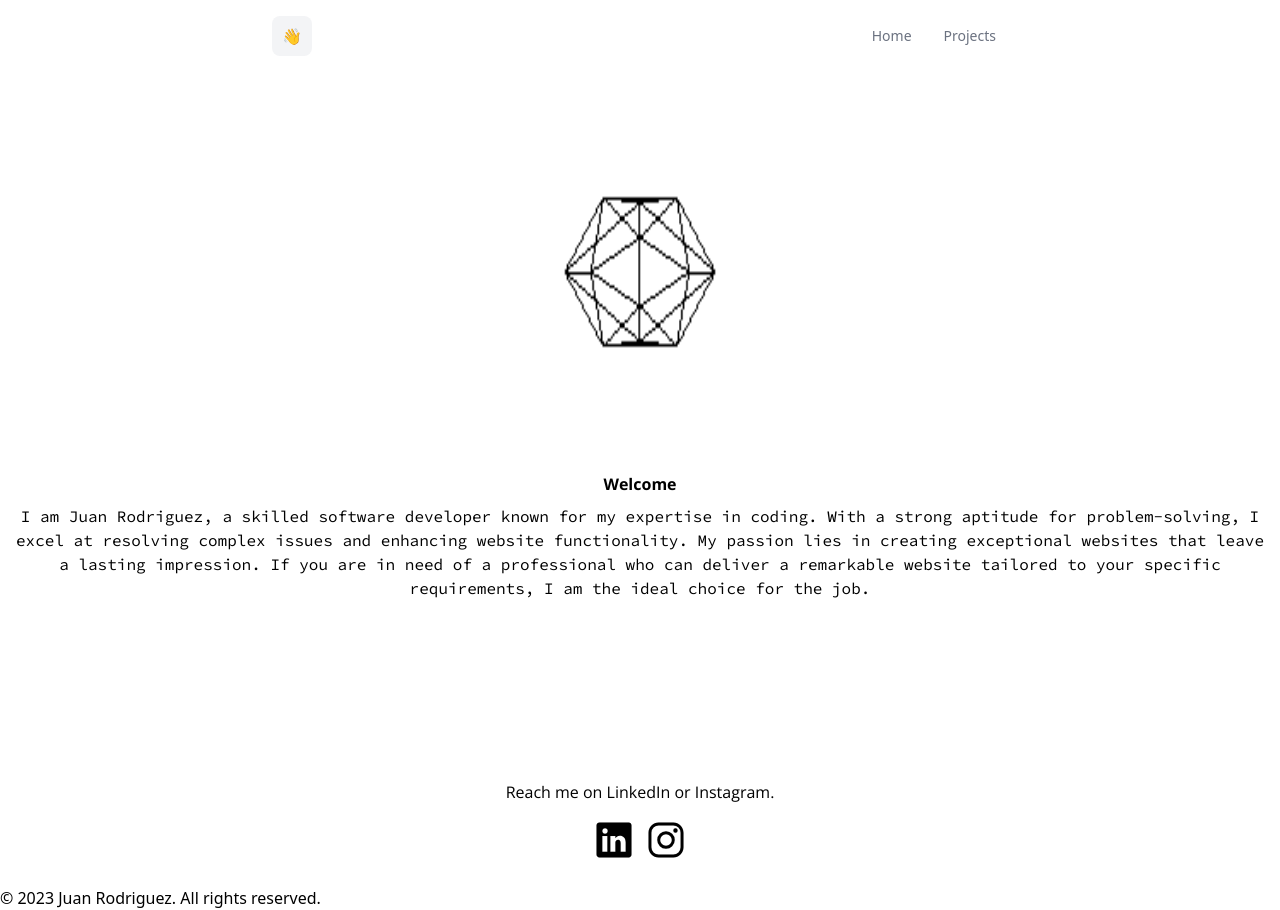
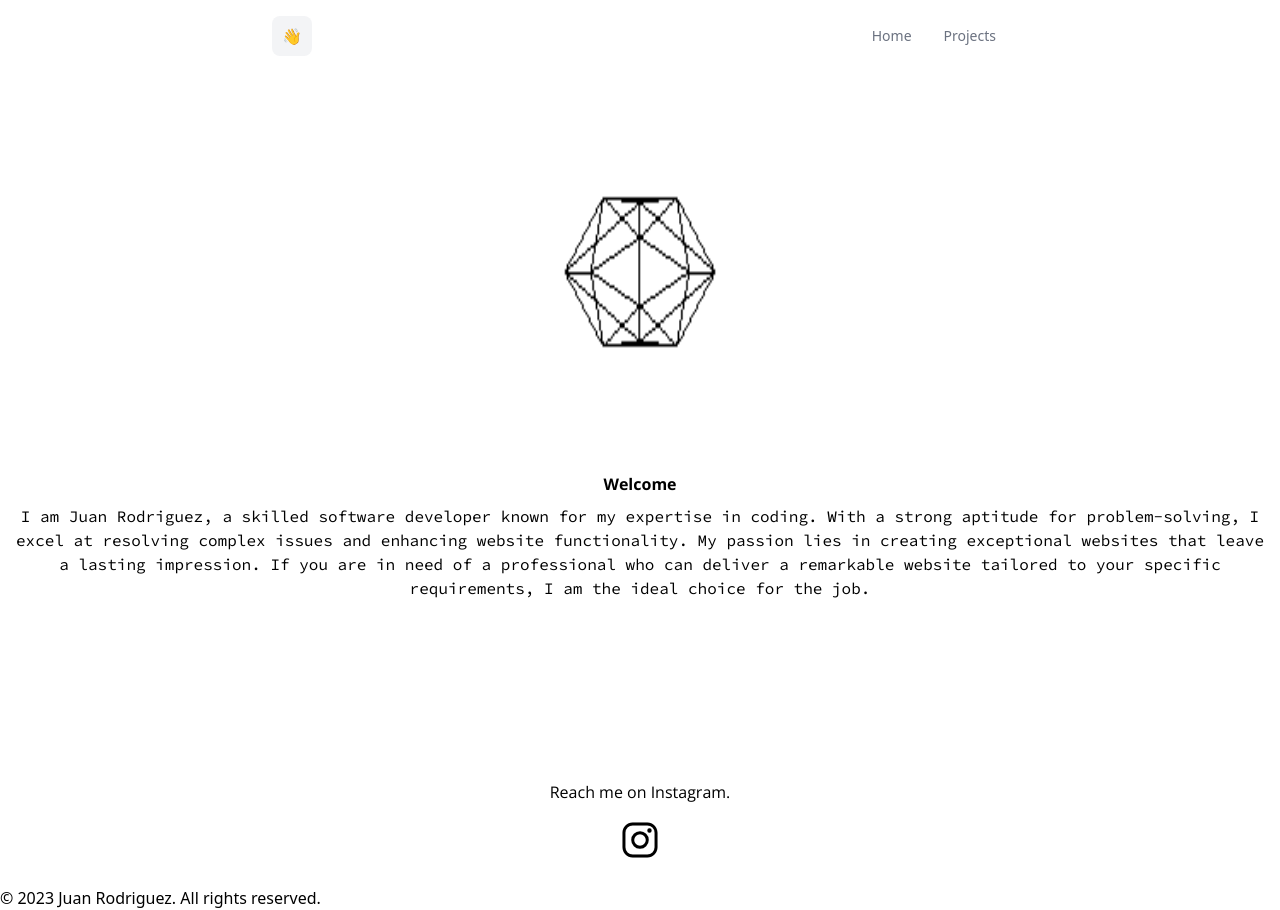
Before and after one commit to Juan337492/JUan337492.github.io, a website: page docs/index.html in a window 1280 px wide. Drawn offline with nearby package versions, Linux system fonts and the light colour scheme.

Commit message:
Update index.html
removed linkedin

```diff
--- a/docs/index.html
+++ b/docs/index.html
@@ -42,9 +42,8 @@
       If you are in need of a professional who can deliver a remarkable website tailored to your specific requirements, I am the ideal choice for the job.</p>
   </main>
   <footer>
-    <h2 class="text-center" style="font-family: 'Open Sans', sans-serif;">Reach me on LinkedIn or Instagram.</h2>
+    <h2 class="text-center" style="font-family: 'Open Sans', sans-serif;">Reach me on Instagram.</h2>
     <div class="flex justify-center mb-5 gap-3">
-      <a href="https://www.linkedin.com/in/juan-rodriguez-tech"><ion-icon class="w-10 h-10 pt-4" name="logo-linkedin"></ion-icon></a>
 
       <a href="https://www.instagram.com/juantaco_/"><ion-icon class="w-10 h-10 pt-4" name="logo-instagram"></ion-icon></a>
     </div>
```
